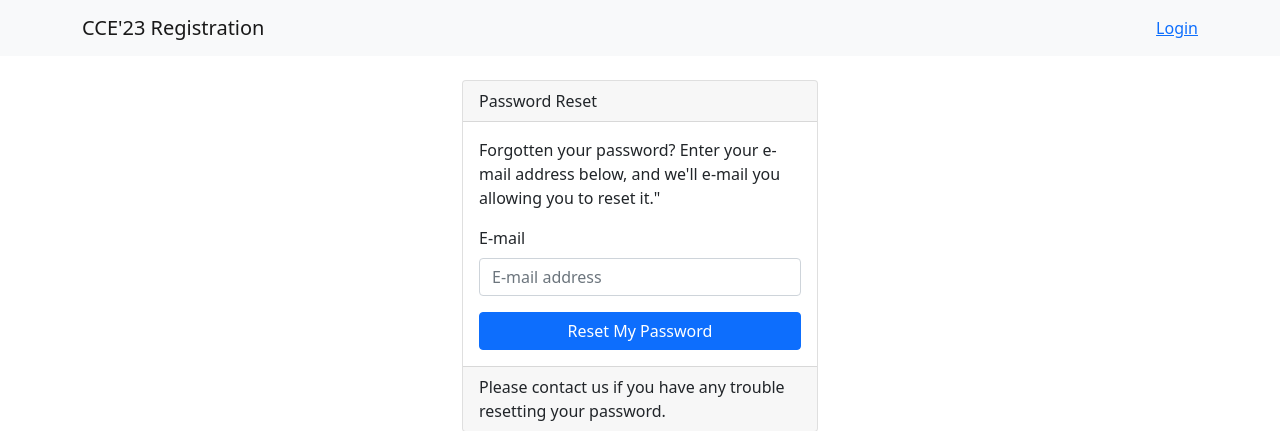
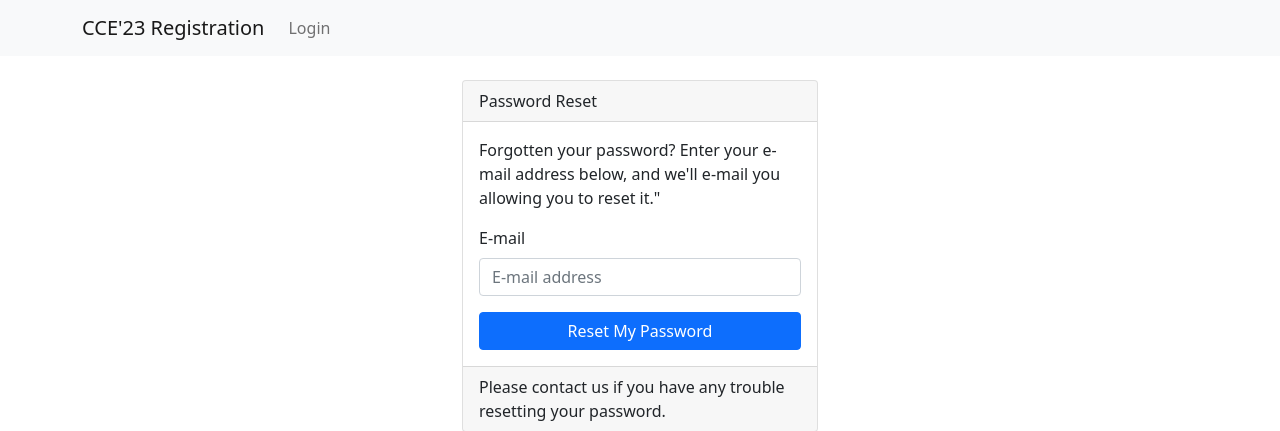
Before and after one commit to ufazuniversity/cce-2023-registration, a Django app: page /accounts/password/reset/ in a window 1280 px wide. Shown: the top 431 px of the page. Run offline with Django 4.2, Linux system fonts and the light colour scheme.

Commit message:
refactor: Added links to navbar and style changes

```diff
--- a/cce_2023_registration/templates/includes/navbar.html
+++ b/cce_2023_registration/templates/includes/navbar.html
@@ -1,13 +1,27 @@
 <header class="navbar navbar-expand-lg navbar-light bg-light">
     <div class="container">
         <a href="{% url 'index' %}" class="navbar-brand">CCE'23 Registration</a>
-        <div class="d-flex">
-            {% if not user.is_authenticated %}
-                <a href="{% url 'account_login' %}">Login</a>
-            {% else %}
-                <a href="/account">Account</a>
-            {% endif %}
+        <button class="navbar-toggler" type="button" data-bs-toggle="collapse" data-bs-target="#navbarScroll"
+                aria-controls="navbarScroll" aria-expanded="false" aria-label="Toggle navigation=">
+            <span class="navbar-toggler-icon"></span>
+        </button>
+        <div class="collapse navbar-collapse" id="navbarScroll">
+            <ul class="navbar-nav">
+                {% if not user.is_authenticated %}
+                    <li class="nav-item"><a href="{% url 'account_login' %}" class="nav-link">Login</a></li>
+                {% else %}
+                    <li class="nav-item"><a href="{% url 'account' %}" class="nav-link">My tickets</a></li>
+                    <div class="nav-item dropdown">
+                        <a href="#" class="nav-link dropdown-toggle" id="accountDropdown" role="button"
+                           data-bs-toggle="dropdown" aria-expanded="false">Account</a>
+                        <ul class="dropdown-menu" aria-labelledby="accountDropdown">
+                            <li><a href="{% url 'account_change_password' %}" class="dropdown-item">Change password</a>
+                            </li>
+                            <li><a href="{% url 'account_logout' %}" class="dropdown-item">Logout</a></li>
+                        </ul>
+                    </div>
+                {% endif %}
+            </ul>
         </div>
     </div>
-
 </header>
```
